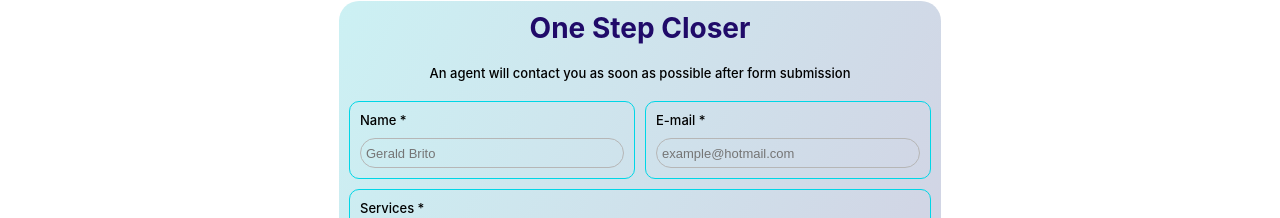
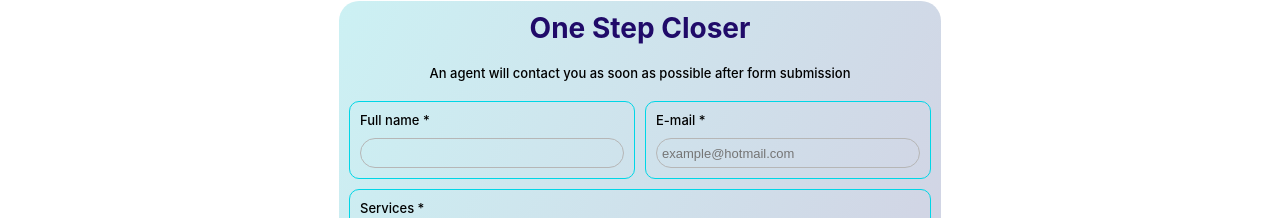
Before and after one commit to geraldSerra/the-lab, a React (Create React App) app: page / in a window 1280 px wide. Shown: the part 1517-1735 px from the top of the page. Built offline with nearby package versions, Linux system fonts and the light colour scheme.

Commit message:
name hardcode fixed

```diff
--- a/src/components/ContactUsForm/ContectUsForm.tsx
+++ b/src/components/ContactUsForm/ContectUsForm.tsx
@@ -90,7 +90,7 @@ const ContactUsForm = () => {
     );
 
     const formData = {
-      name: "Gerald",
+      name: name,
       title: requestedServices.join(", "),
       email: email,
     };
@@ -133,13 +133,13 @@ const ContactUsForm = () => {
         }}
       >
         <div className={styles.field}>
-          <div className={styles.label}>Name *</div>
+          <div className={styles.label}>Full name *</div>
           <input
             className={styles.emailInput}
             type="text"
             name="name"
             value={name}
-            placeholder="Gerald Brito"
+            placeholder=""
             onChange={(e) => handleName(e.target.value)}
             required
           />
```
